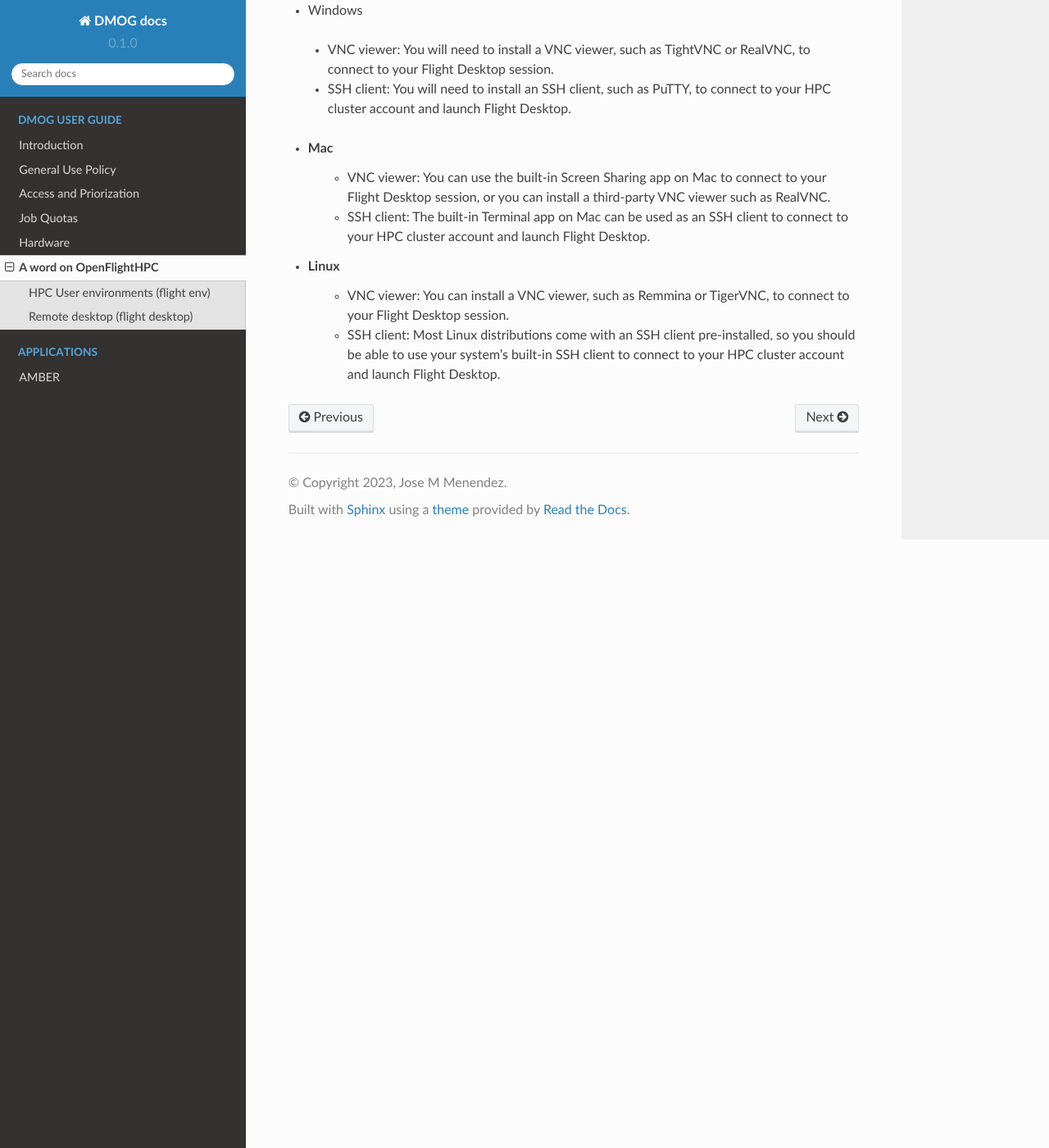
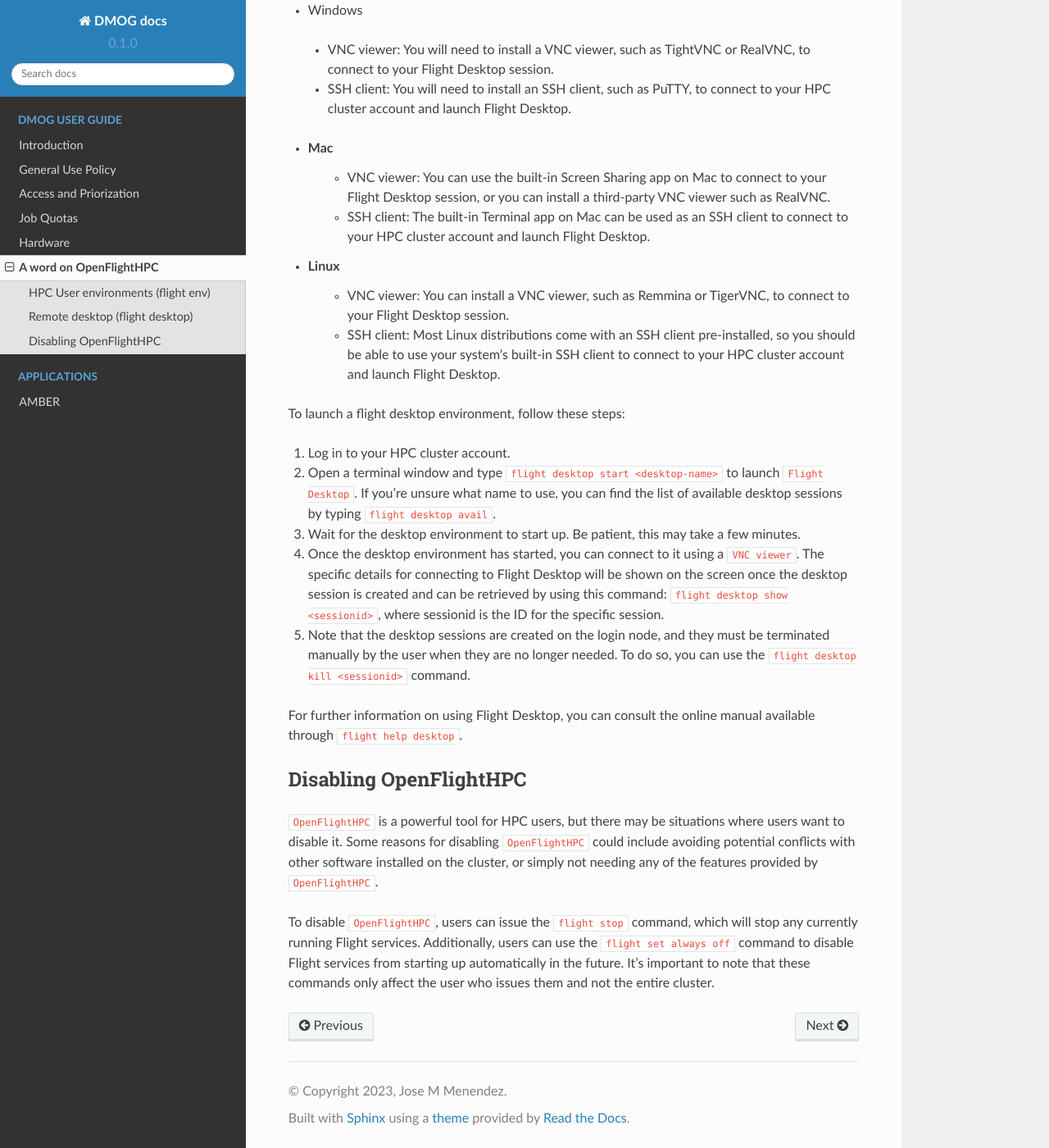
Before and after one commit to jm130/dmogdocs, a Sphinx documentation site: the page built from docs/source/user/openflighthpc.rst, in a window 1280 px wide and 1400 px high, scrolled down 1363 px. Shown: the whole window at 82% size. Built offline with Sphinx 7.4.7 and the Read the Docs theme 2.0.0, drawn with Linux system fonts in a browser that asks for light colours.

Commit message:
Update openflighthpc.rst

```diff
--- a/docs/source/user/openflighthpc.rst
+++ b/docs/source/user/openflighthpc.rst
@@ -51,3 +51,25 @@ Now, let's look at the pre-requisites for Windows, Mac, and Linux:
 * Linux
    * VNC viewer: You can install a VNC viewer, such as Remmina or TigerVNC, to connect to your Flight Desktop session.
    * SSH client: Most Linux distributions come with an SSH client pre-installed, so you should be able to use your system's built-in SSH client to connect to your HPC cluster account and launch Flight Desktop.
+
+To launch a flight desktop environment, follow these steps:
+
+#.	Log in to your HPC cluster account.
+#.	Open a terminal window and type ``flight desktop start <desktop-name>`` to launch ``Flight Desktop``. If you're unsure what name to use, you can find the list of available desktop sessions by typing ``flight desktop avail``.
+#.	Wait for the desktop environment to start up. Be patient, this may take a few minutes.
+#.	Once the desktop environment has started, you can connect to it using a ``VNC viewer``. The specific details for connecting to Flight Desktop will be shown on the screen once the desktop session is created and can be retrieved by using this command: ``flight desktop show <sessionid>``, where sessionid is the ID for the specific session.
+#.	Note that the desktop sessions are created on the login node, and they must be terminated manually by the user when they are no longer needed. To do so, you can use the ``flight desktop kill <sessionid>`` command.
+
+For further information on using Flight Desktop, you can consult the online manual available through ``flight help desktop``.
+
+Disabling OpenFlightHPC
+-----------------------
+
+``OpenFlightHPC`` is a powerful tool for HPC users, but there may be situations where users want to disable it.
+Some reasons for disabling ``OpenFlightHPC`` could include avoiding potential conflicts with other software installed
+on the cluster, or simply not needing any of the features provided by ``OpenFlightHPC``.
+
+To disable ``OpenFlightHPC``, users can issue the ``flight stop`` command, which will stop any currently running
+Flight services. Additionally, users can use the ``flight set always off`` command to disable Flight services
+from starting up automatically in the future. It's important to note that these commands only affect
+the user who issues them and not the entire cluster.
```
